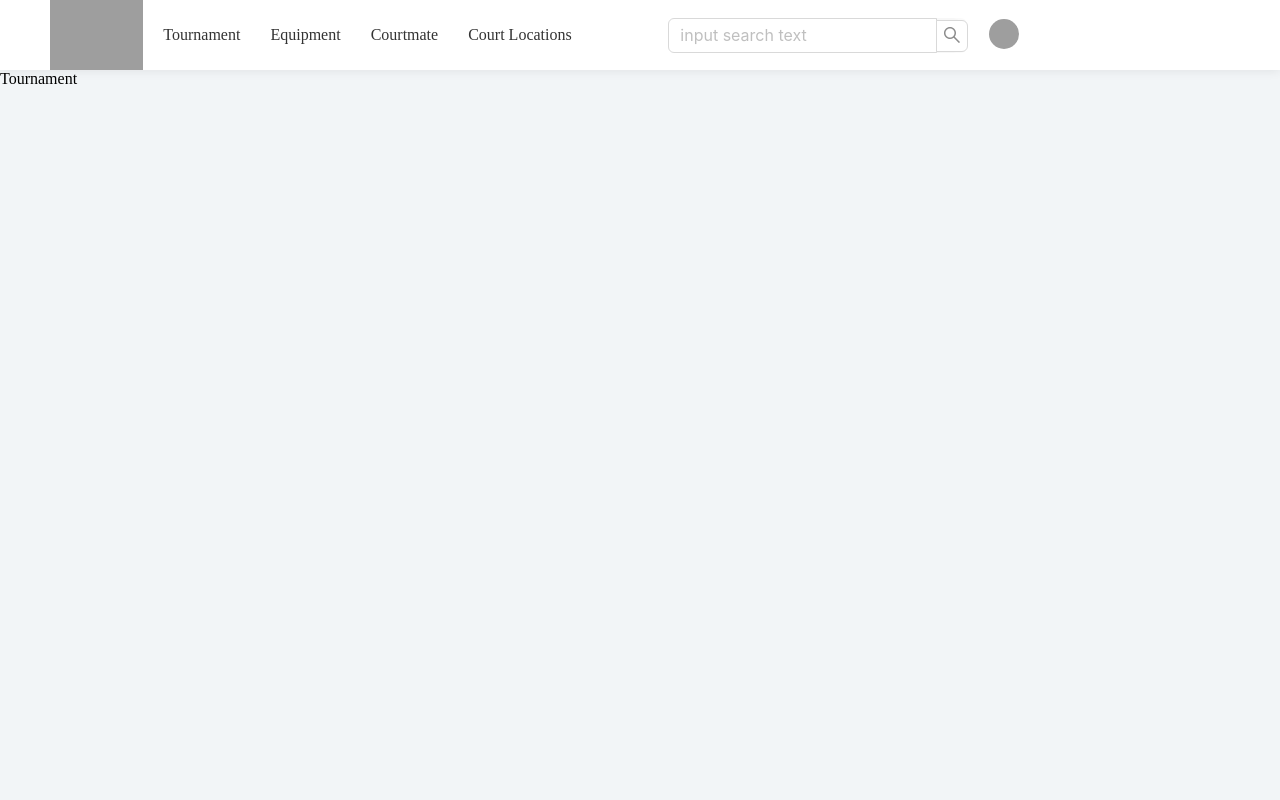
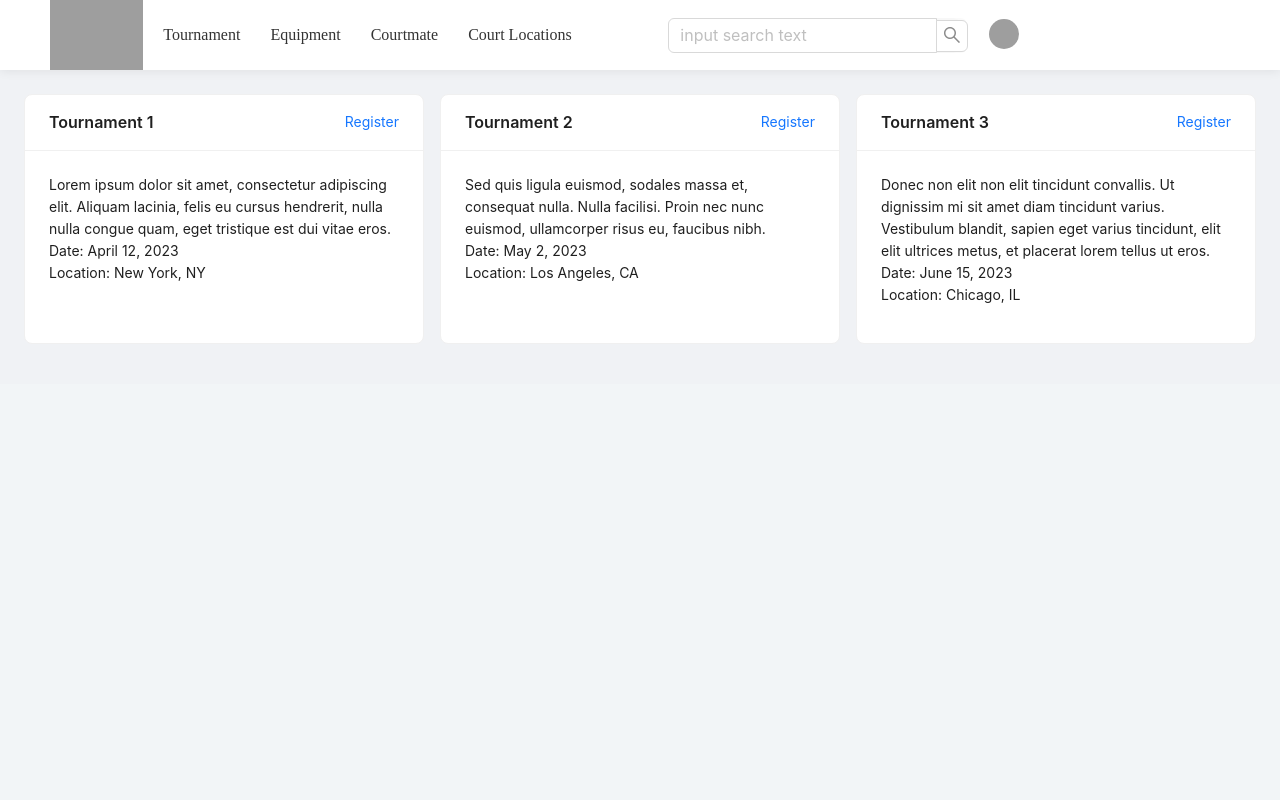
Before and after one commit to Vizards8/Hey_Badminton, a React app in the folder heybadminton/front/: page /game in a window 1280 px wide. Shown: the top 800 px of the page. Built offline with nearby package versions, Linux system fonts and the light colour scheme; grey boxes are pictures that could not be loaded.

Commit message:
add Tournament

```diff
--- /dev/null
+++ b/heybadminton/front/src/pages/Tournament/Tournament.css
@@ -0,0 +1,22 @@
+.tournament-wrapper {
+  background-color: #f0f2f5;
+  padding: 24px;
+}
+
+.tournament-list-item {
+  display: flex;
+  justify-content: center;
+}
+
+.tournament-card {
+  height: 250px;
+  overflow-y: auto;
+}
+
+.tournament-card-head-title {
+  font-weight: bold;
+}
+
+.tournament-card-description {
+  margin-bottom: 0;
+}
--- a/heybadminton/front/src/pages/Tournament/index.js
+++ b/heybadminton/front/src/pages/Tournament/index.js
@@ -1,5 +1,64 @@
+import React from "react";
+import { Card, List } from "antd";
+import "./Tournament.css";
+
+const data = [
+  {
+    title: "Tournament 1",
+    description:
+      "Lorem ipsum dolor sit amet, consectetur adipiscing elit. Aliquam lacinia, felis eu cursus hendrerit, nulla nulla congue quam, eget tristique est dui vitae eros.",
+    date: "April 12, 2023",
+    location: "New York, NY",
+    registrationLink: "https://www.example.com/register/tournament-1",
+  },
+  {
+    title: "Tournament 2",
+    description:
+      "Sed quis ligula euismod, sodales massa et, consequat nulla. Nulla facilisi. Proin nec nunc euismod, ullamcorper risus eu, faucibus nibh.",
+    date: "May 2, 2023",
+    location: "Los Angeles, CA",
+    registrationLink: "https://www.example.com/register/tournament-2",
+  },
+  {
+    title: "Tournament 3",
+    description:
+      "Donec non elit non elit tincidunt convallis. Ut dignissim mi sit amet diam tincidunt varius. Vestibulum blandit, sapien eget varius tincidunt, elit elit ultrices metus, et placerat lorem tellus ut eros.",
+    date: "June 15, 2023",
+    location: "Chicago, IL",
+    registrationLink: "https://www.example.com/register/tournament-3",
+  },
+];
+
 const Tournament = () => {
-  return <div>Tournament</div>
-}
+  return (
+    <div className="tournament-wrapper">
+      <List
+        grid={{ gutter: 16, column: 3 }}
+        dataSource={data}
+        renderItem={(item) => (
+          <List.Item className="tournament-list-item">
+            <Card
+              className="tournament-card"
+              title={item.title}
+              extra={
+                <a
+                  href={item.registrationLink}
+                  target="_blank"
+                  rel="noopener noreferrer"
+                >
+                  Register
+                </a>
+              }
+            >
+              <p>{item.description}</p>
+              <p>Date: {item.date}</p>
+              <p>Location: {item.location}</p>
+            </Card>
+          </List.Item>
+        )}
+      />
+    </div>
+  );
+};
 
-export default Tournament
+export default Tournament;
```
